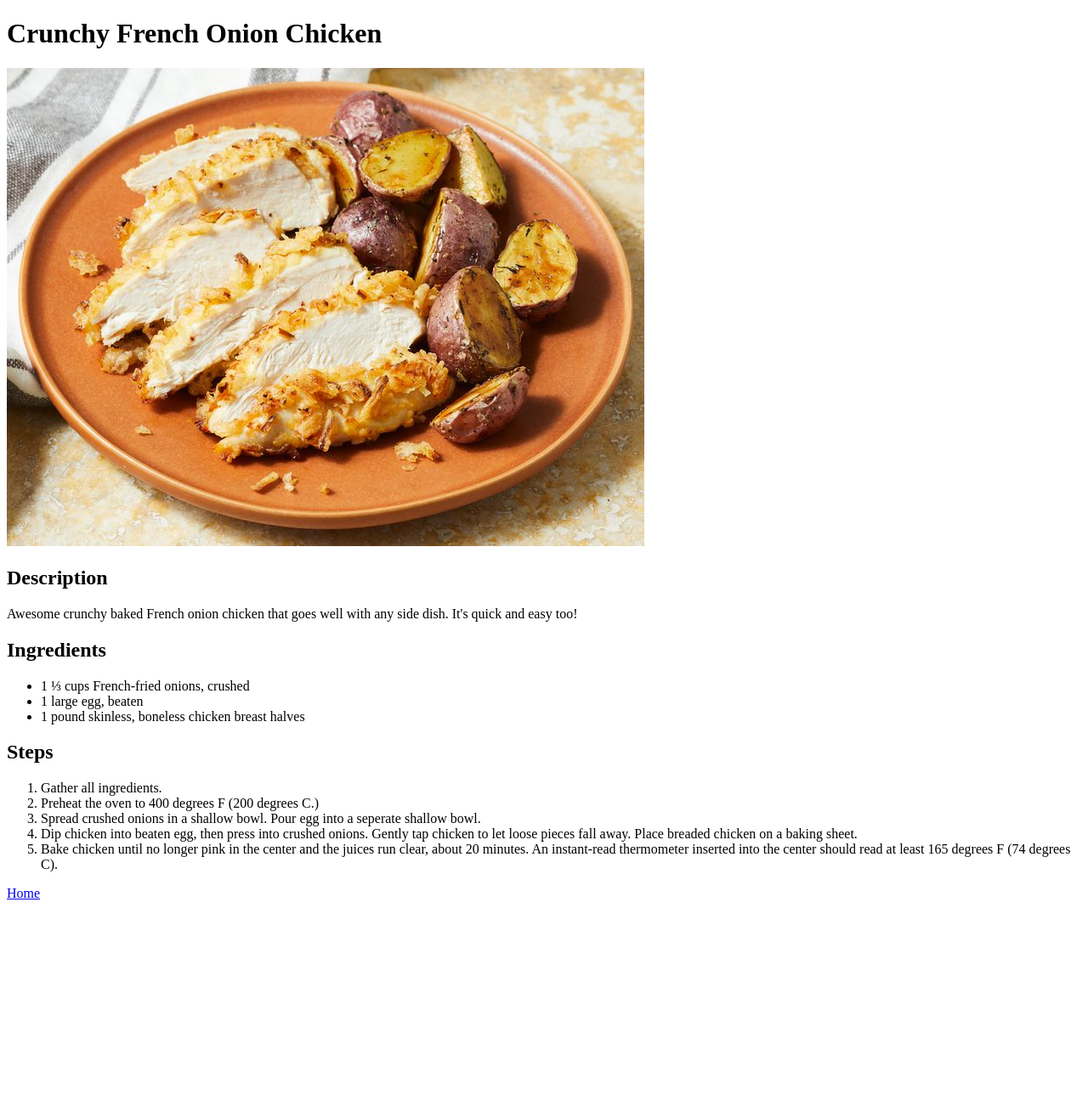
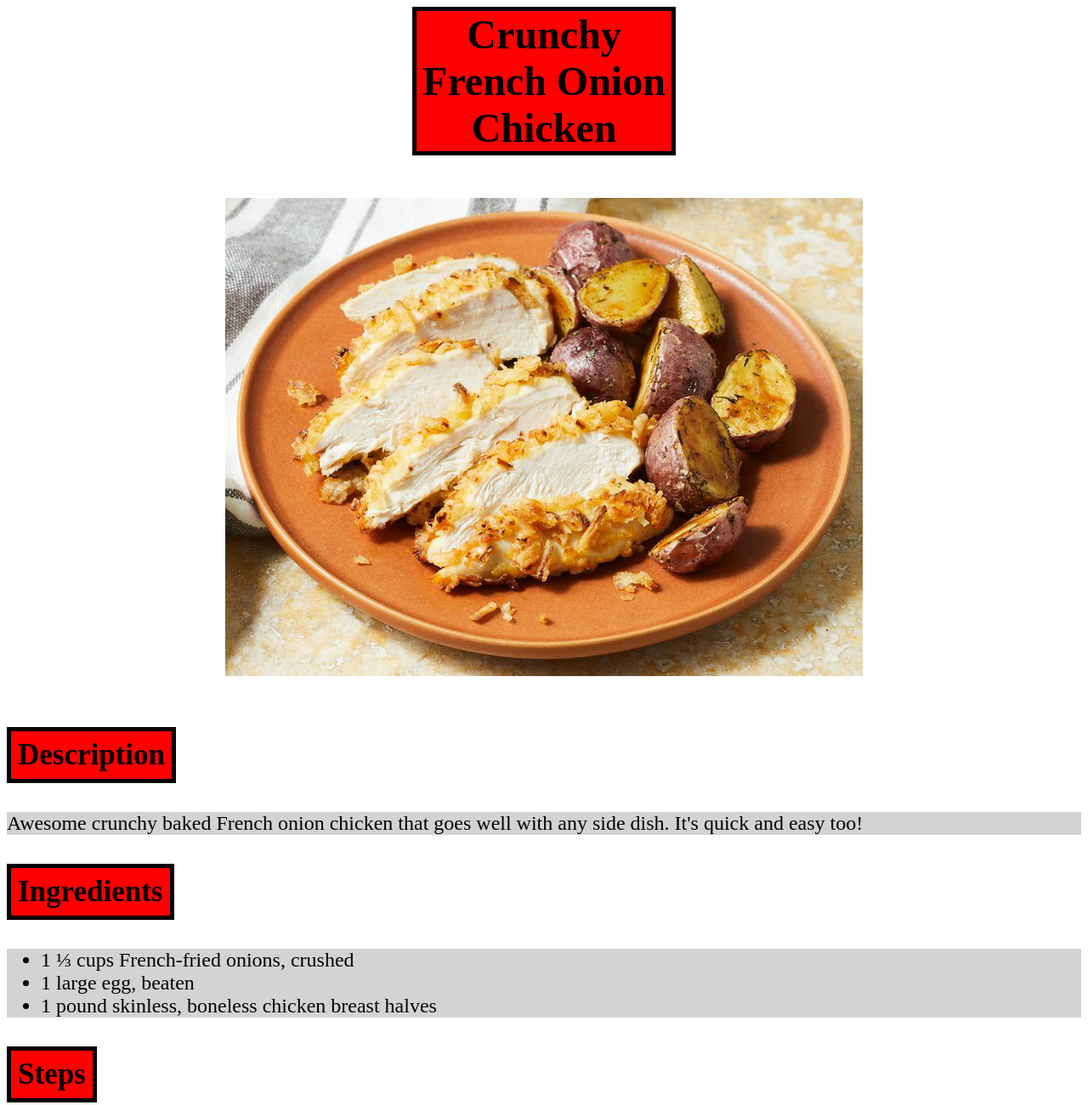
Before and after one commit to M4r-sg/odin-recipes, a plain HTML site: page recipes/onionchicken.html in a window 1280 px wide. Shown: the top 1301 px of the page at 85% size. Before the commit the page ends 1069 px from the top, so only its background shows below. Drawn offline with Linux system fonts and the light colour scheme.

Commit message:
Add basic CSS
Learned how to use CSS through TOP and was assigned to add
CSS to this project

```diff
--- a/recipes/onionchicken.html
+++ b/recipes/onionchicken.html
@@ -3,13 +3,14 @@
     <head>
         <meta charset="UTF-8">
         <title>Crunchy French Onion Chicken</title>
+        <link rel="stylesheet" href="../style.css">
     </head>
     <body>
         <h1>Crunchy French Onion Chicken</h1>
         <img src="../img/chicken.jpg">
 
         <h2>Description</h2>
-        <p>Awesome crunchy baked French onion chicken that goes well with any side dish. It's quick and easy too!</p>
+        <p class="des">Awesome crunchy baked French onion chicken that goes well with any side dish. It's quick and easy too!</p>
 
         <h2>Ingredients</h2>
         <ul>
@@ -26,6 +27,6 @@
             <li>Dip chicken into beaten egg, then press into crushed onions. Gently tap chicken to let loose pieces fall away. Place breaded chicken on a baking sheet.</li>
             <li>Bake chicken until no longer pink in the center and the juices run clear, about 20 minutes. An instant-read thermometer inserted into the center should read at least 165 degrees F (74 degrees C).</li>
         </ol>
-        <a href="../index.html">Home</a>
+        <a class="home" href="../index.html">Home</a>
     </body>
 </html>
--- /dev/null
+++ b/style.css
@@ -0,0 +1,44 @@
+* {
+    font-family: "Times New Roman", Helvetica, sans-serif;
+}
+
+h1 {
+    text-align: center;
+    background-color: red;
+    margin: 0 auto;
+    width: 300px;
+    border: 5px solid black;
+    font-size: 48px
+}
+
+
+h2 {
+    background-color: red;
+    font-size: 35px;
+    display: inline-block;
+    border: 5px solid black;
+    margin-top: 10px;
+    margin-bottom: 10px;
+    padding: 8px;
+}
+
+ol,
+ul,
+.des {
+    font-size: 24px;
+    background-color: lightgrey;
+}
+
+img {
+    display: block;
+    margin: 50px auto
+}
+
+.home {
+    font-size: 36px;
+    font-family: Arial, Helvetica, sans-serif;
+    background-color: blue;
+    color: black;
+    border: 5px solid black;
+    padding: 5px;
+}
```
Also changed, not shown: index.html (+1 -0 lines), recipes/porkchops.html (+3 -2 lines), recipes/turkeyburgers.html (+3 -2 lines).
